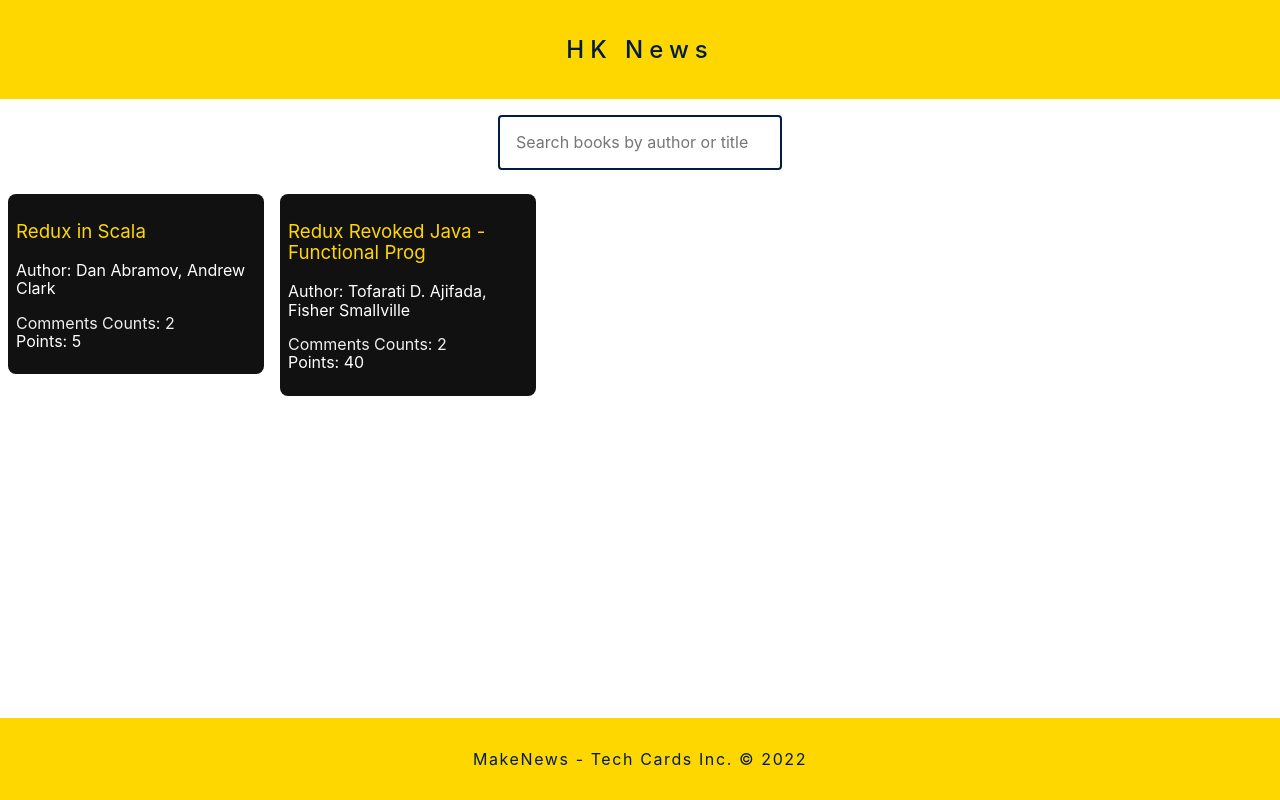
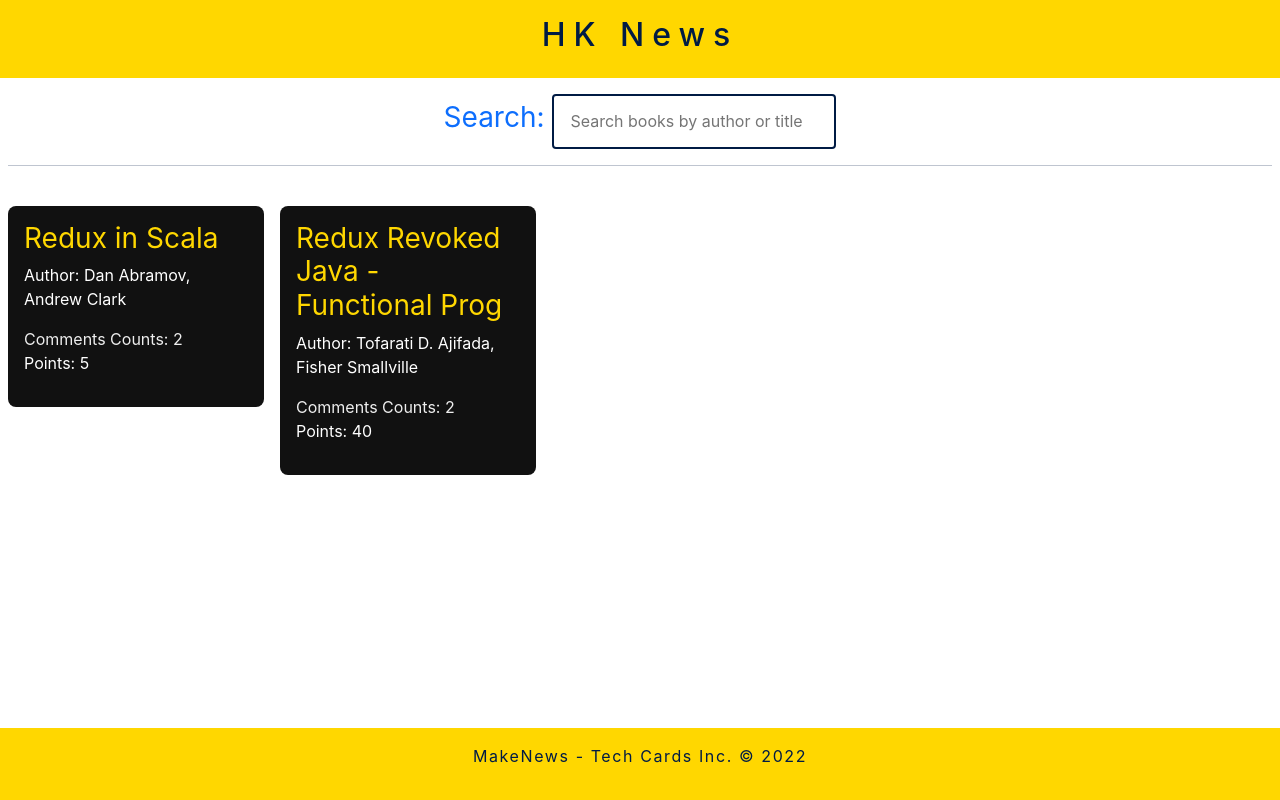
Before and after one commit to searchs/hkstories, a React (Create React App) app: page / in a window 1280 px wide. Built offline with nearby package versions, Linux system fonts and the light colour scheme.

Commit message:
Add Bootstrap 5

```diff
--- a/public/index.html
+++ b/public/index.html
@@ -24,6 +24,12 @@
       work correctly both with client-side routing and a non-root public URL.
       Learn how to configure a non-root public URL by running `npm run build`.
     -->
+    <link
+      href="https://cdn.jsdelivr.net/npm/bootstrap@5.3.3/dist/css/bootstrap.min.css"
+      rel="stylesheet"
+      integrity="sha384-QWTKZyjpPEjISv5WaRU9OFeRpok6YctnYmDr5pNlyT2bRjXh0JMhjY6hW+ALEwIH"
+      crossorigin="anonymous"
+    />
     <title>Hacker Nuice - Latest Tech news</title>
   </head>
   <body>
@@ -39,5 +45,10 @@
       To begin the development, run `npm start` or `yarn start`.
       To create a production bundle, use `npm run build` or `yarn build`.
     -->
+    <script
+      src="https://cdn.jsdelivr.net/npm/bootstrap@5.3.3/dist/js/bootstrap.bundle.min.js"
+      integrity="sha384-YvpcrYf0tY3lHB60NNkmXc5s9fDVZLESaAA55NDzOxhy9GkcIdslK1eN7N6jIeHz"
+      crossorigin="anonymous"
+    ></script>
   </body>
 </html>
--- a/src/App.js
+++ b/src/App.js
@@ -80,7 +80,6 @@ function App() {
   };
 
   const [searchTerm, setSearchTerm] = useSemiPersistenceState('search', 'red');
-
   // useState(
   //   localStorage.getItem('search') || 'React'
   // );
@@ -101,6 +100,7 @@ function App() {
       item.author.toLowerCase().includes(searchTerm.toLowerCase())
     );
   });
+  console.log('FILTERED BOOK: ', filteredBooks);
 
   return (
     <div className='App'>
--- a/src/components/Card.js
+++ b/src/components/Card.js
@@ -1,5 +1,6 @@
 import React from 'react';
 
+// function Card({ url, title, author, num_comments, points, objectID }) {
 function Card({ url, title, author, num_comments, points }) {
   return (
     // <div className='fl w-20 pa2 mr2 br3 ma2 bg-near-black  white'>
--- a/src/components/CardList.js
+++ b/src/components/CardList.js
@@ -1,8 +1,8 @@
-import React from 'react';
 import Card from './Card';
 
 const CardList = ({ books }) => {
   return books.map((book, idx) => {
+    console.log(` BOOK DETAILS: ${JSON.stringify(book)}`);
     return (
       <Card
         key={idx}
--- a/src/components/SearchBox.js
+++ b/src/components/SearchBox.js
@@ -1,14 +1,17 @@
-import React from 'react';
-
 const SearchBox = ({ handleChange }) => {
   return (
     <div className='pa2 ma2 navy w-100 center'>
+      <label htmlFor='search' className='fs-3 text-primary'>
+        Search:&nbsp;
+      </label>
       <input
+        id='search'
         type='search'
         placeholder='Search books by author or title'
         className='pa3 ba bw1 b--solid b--navy br2'
         onChange={handleChange}
       />
+      <hr />
     </div>
   );
 };
```
